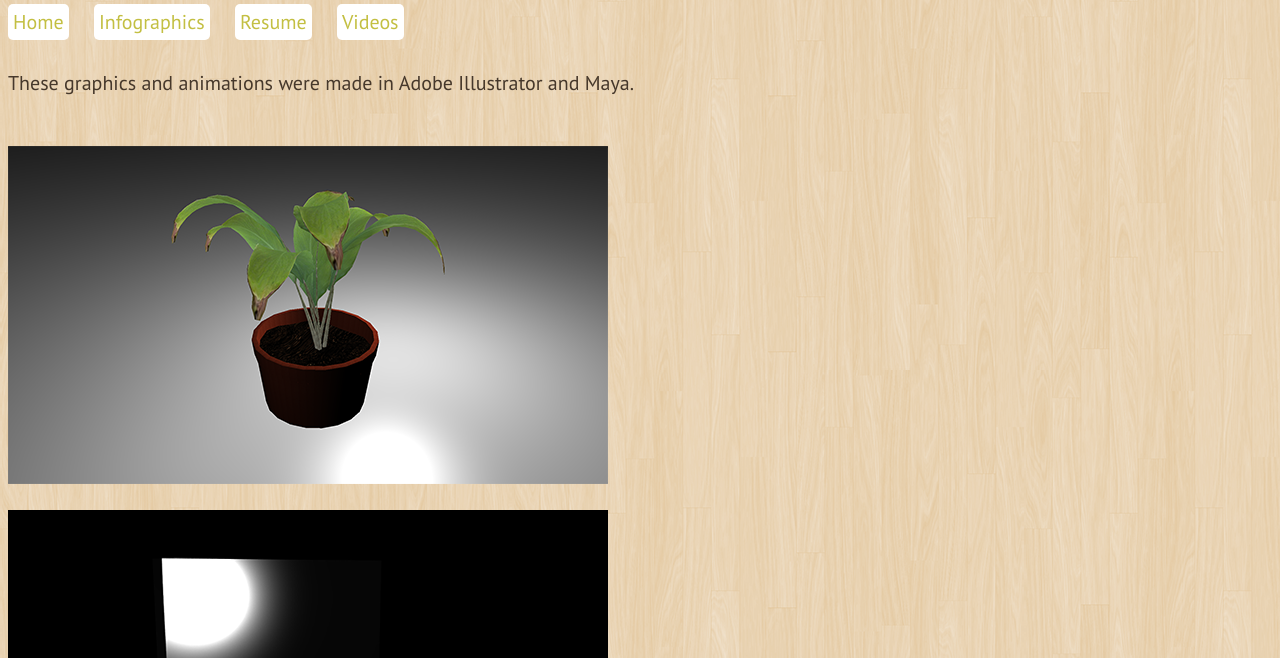
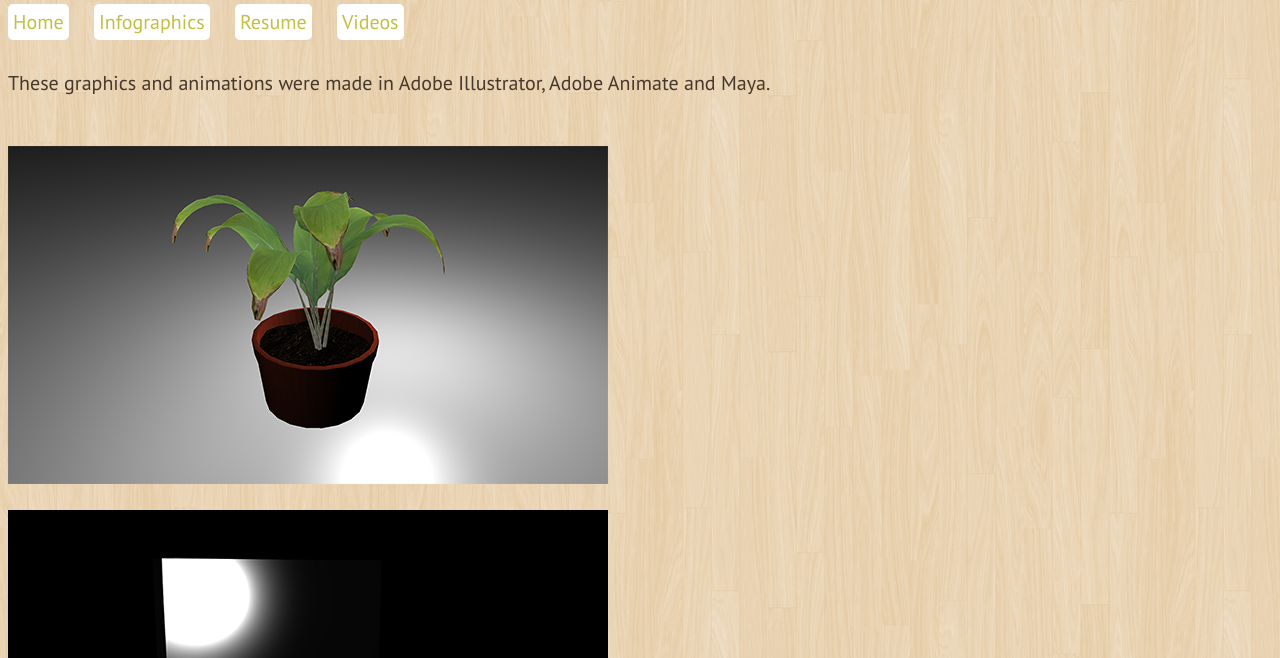
Before and after one commit to morganmann305/morganmann305.github.io, a plain HTML site: page 3d_design.html in a window 1280 px wide. Shown: the part 142-800 px from the top of the page. Drawn offline with nearby package versions, Linux system fonts and the light colour scheme.

Commit message:
Took away animation descriptions

```diff
--- a/3d_design.html
+++ b/3d_design.html
@@ -22,13 +22,12 @@
 </ul>
 </nav>
 
-<p> These graphics and animations were made in Adobe Illustrator and Maya. </p>
+<p>These graphics and animations were made in Adobe Illustrator, Adobe Animate and Maya.</p>
 
 <img src="images/plant_done.png" id=plant alt="Plant"/>
 <img src="images/mirror_white_light.png" id=mirror alt="Mirror"/>
 <img src="images/game_control_02.png" id=game alt="Game Controller"/>
 <iframe width="560" height="315" src="https://www.youtube.com/embed/dJKksurLVFs?rel=0" frameborder="0" allowfullscreen></iframe>
-<p>This is a candle animation I created with music by no other than Chopin! 🎼 🎹</p>
 <img src="images/map_03.gif" alt="Map"/>
 
 </body>
```
